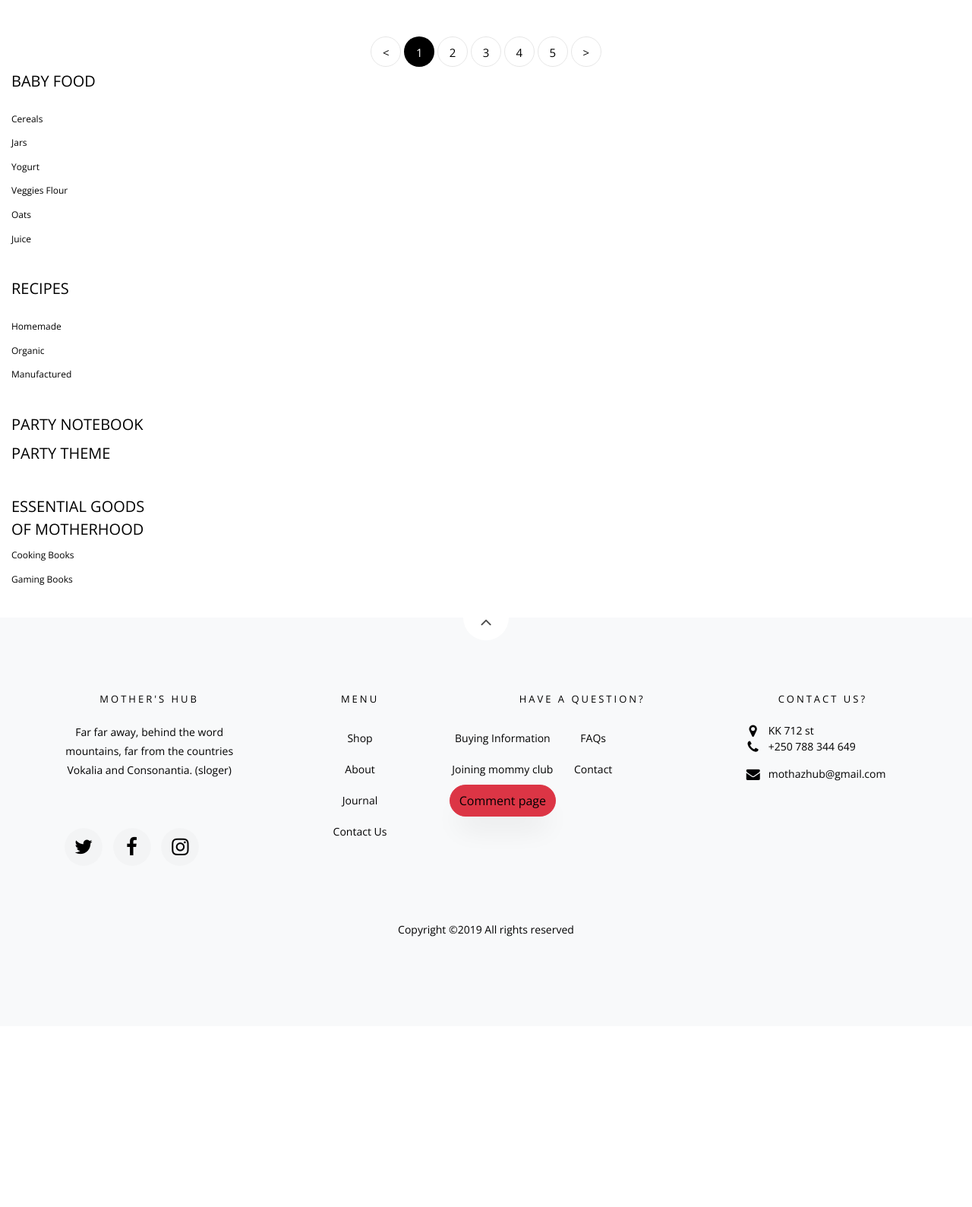
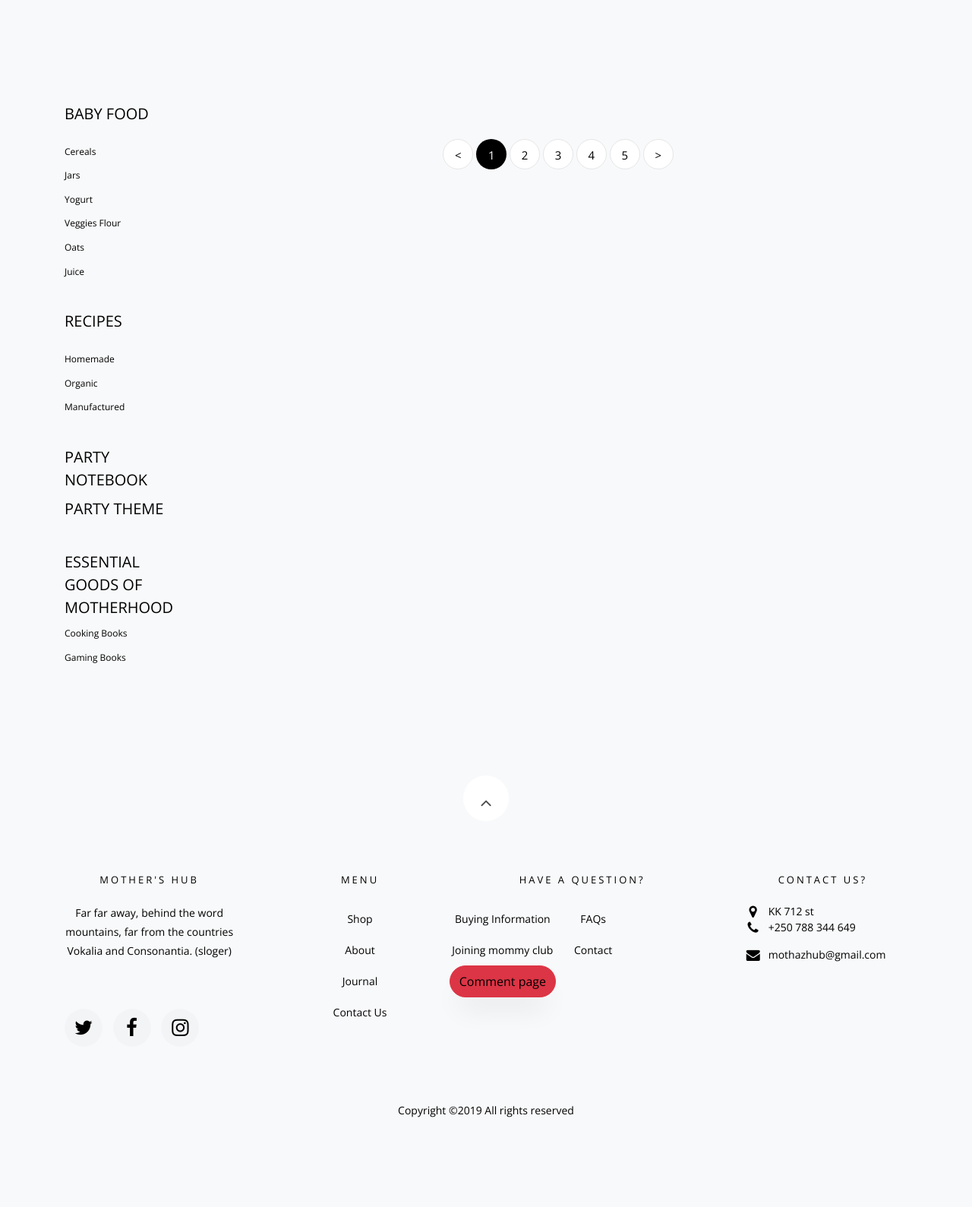
Before and after one commit to theos123456/mothershub, a PHP site: page /shop.php in a window 1280 px wide. Shown: the part 461-2050 px from the top of the page at 76% size. Before the commit the page ends 1694 px from the top, so only its background shows below. Run offline with PHP 8.4, Linux system fonts and the light colour scheme; some libraries are stand-ins or nearby versions; some web fonts are replaced.

Commit message:
Update shop.php

```diff
--- a/shop.php
+++ b/shop.php
@@ -23,7 +23,17 @@
         </div>
       </div>
     </div>
-	<?php include 'connection.php';
+
+    <section class="ftco-section bg-light">
+    	<div class="container">
+
+    		<div class="row">
+
+    			<div class="col-md-8 col-lg-10 order-md-last">
+
+
+    				<div class="row">
+					<?php include 'connection.php';
    if(isset($_GET['category']))
    {
 	$sel2 = mysqli_query($con, "SELECT * FROM category WHERE cathe_name='".$_GET['category']."'");
@@ -38,11 +48,6 @@
 		{
 
   ?>
-    <section class="ftco-section bg-light">
-    	<div class="container">
-    		<div class="row">
-    			<div class="col-md-8 col-lg-10 order-md-last">
-    				<div class="row">
 		    			<div class="col-sm-6 col-md-6 col-lg-4 ftco-animate">
 		    				<div class="product">
 		    					<a href="#" class="img-prod"><img class="img-fluid" src="<?php echo $fetch1['product_picture']; ?>" alt="Colorlib Template">
```
